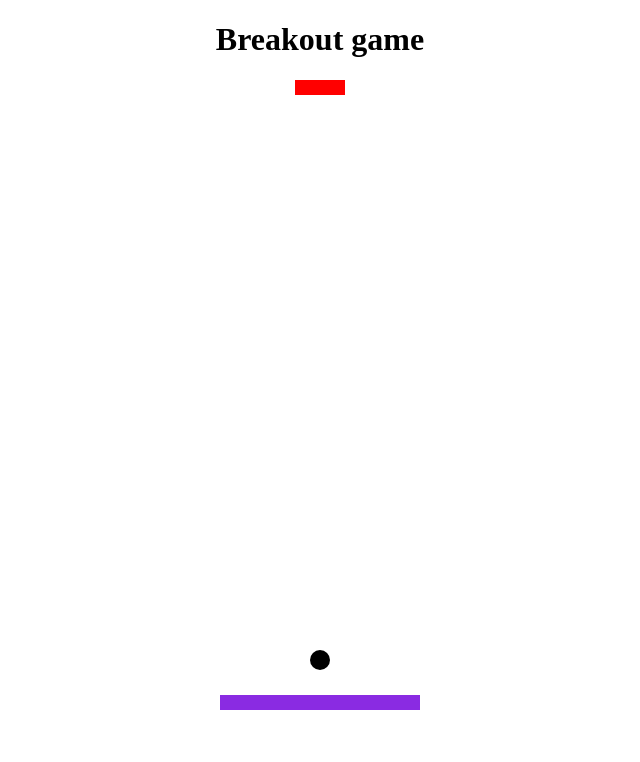
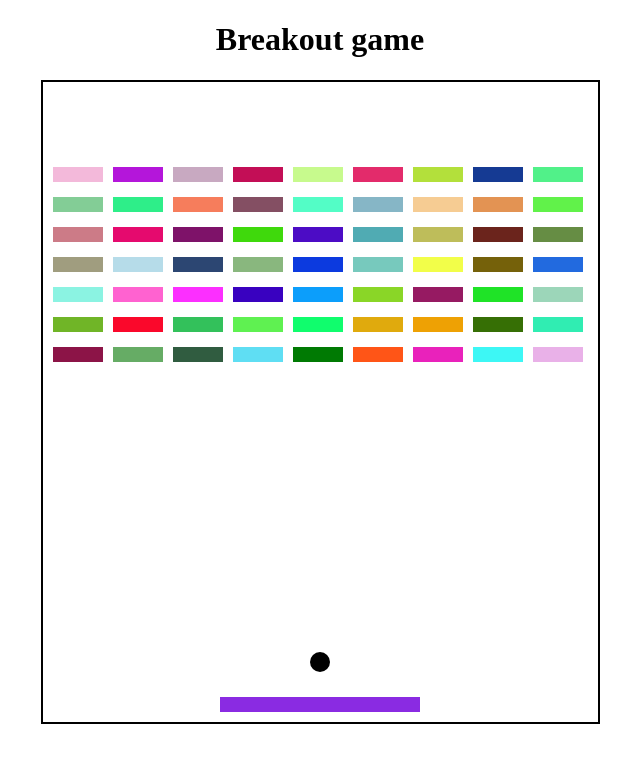
Before and after one commit to adityak-21/breakout-game, a plain HTML site: page index.html in a window 1280 px wide. Shown: the whole page, without its empty margins (320-960 px from the left). Drawn offline with Linux system fonts and the light colour scheme.

Commit message:
added multiple bricks

```diff
--- a/index.html
+++ b/index.html
@@ -9,11 +9,10 @@
 <body>
     <h1 id="heading">Breakout game</h1>
     <!-- <button id="start">Start</button> -->
-    <div id="container">
-        <div class="brick"></div>
-        <div class="paddle"></div>
-        <div class="ball"></div>
-    </div>
+        <div id="container">
+            <div class="paddle"></div>
+            <div class="ball"></div>
+        </div>
 </body>
 <script src="./index.js"></script>
 </html>
--- a/index.js
+++ b/index.js
@@ -1,6 +1,64 @@
-document.addEventListener('DOMContentLoaded', (event) => {
-    const startButton = document.getElementById('start');
-    startButton.onclick = function(){
-        document.getElementById('heading').innerHTML="Game started";
+// oject for bricklayout freezed so can't change on live size change
+const brickLayout = Object.freeze({
+    height:15,
+    width:50
+});
+// spacing between bricks
+const spacing = Object.freeze({
+    horizontal: 10,
+    vertical: 15
+});
+// brick count will change it later according to the level
+const brickCount = Object({
+    row : 7,
+    column : 9
+});
+
+const initialBottom = 570;  // hardcoded for now
+var containerSelector = '#container';
+// brick class that is individual brick
+class Brick {
+    constructor(left, bottom) {
+        this.bottomLeft = { x: left, y: bottom };
+        this.bottomRight = { x: left + brickLayout.width, y: bottom };
+        this.topLeft = { x: left, y: bottom + brickLayout.height };
+        this.topRight = { x: left + brickLayout.width, y: bottom + brickLayout.height };
     }
-});
+    createBrick() {
+        const brickElement = document.createElement('div');
+        brickElement.classList.add('brick');
+        brickElement.style.backgroundColor = `#${Math.floor(Math.random() * 16777215).toString(16).padStart(6, '0')}`;
+        brickElement.style.left = `${this.bottomLeft.x}px`;
+        brickElement.style.bottom = `${this.bottomLeft.y}px`;
+        return brickElement;
+    }
+}
+
+// list of bricks
+class BrickWall {
+    constructor(containerSelector) {
+        this.container = document.querySelector(containerSelector);
+        this.bricks = [];
+    }
+    createBricks() {
+        for (let row = 1; row <= brickCount.row; row++) {
+            for (let col = 0; col < brickCount.column; col++) {
+                const left = spacing.horizontal + col * (brickLayout.width + spacing.horizontal);
+                const bottom = initialBottom - row * (brickLayout.height + spacing.vertical);
+                const brick = new Brick(left, bottom);
+                this.bricks.push(brick);
+            }
+        }
+    }
+    displayBricks() {
+        this.bricks.forEach(brick => {
+            this.container.appendChild(brick.createBrick());
+        });
+    }
+    buildWall() {
+        this.createBricks();
+        this.displayBricks();
+    }
+}
+const brickWall = new BrickWall(containerSelector);
+brickWall.buildWall();
--- a/main.css
+++ b/main.css
@@ -4,9 +4,13 @@
 #container{
     display: flex;
     justify-content: center;
+    margin: auto;
     /* align-items: center; */
     height: 80vh;
     position: relative;
+    border: 2px solid;
+    width: 555px;
+
 }
 .brick{
     width: 50px;
```
